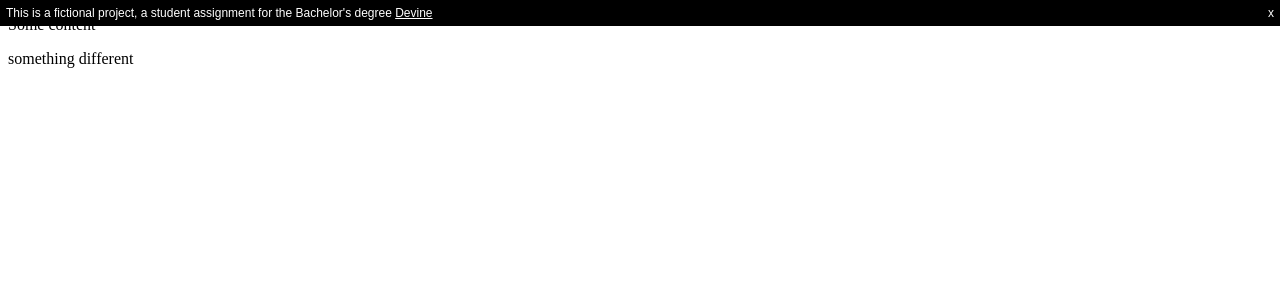
After one commit to devinekask/int3-vermeirekaat, a PHP site: template src/view/site/tutorial.php in a window 1280 px wide. The commit adds this page. Shown: the top 300 px of the page. Run offline with PHP 8.4, Linux system fonts and the light colour scheme; the template is opened without the code that fills it, so the values that code supplies are empty.

Commit message:
adding new page for tutorial #10

```diff
--- a/src/controller/SiteController.php
+++ b/src/controller/SiteController.php
@@ -14,4 +14,9 @@ class SiteController extends Controller {
 
         $this->set('title', 'Home');
     }
+
+    public function tutorial() {
+
+        $this->set('title', 'Turorial');
+    }
 }
--- a/src/index.php
+++ b/src/index.php
@@ -15,6 +15,10 @@ $routes = array(
   'home' => array(
     'controller' => 'Site',
     'action' => 'index'
+  ),
+  'tutorial' => array(
+    'controller' => 'Site',
+    'action' => 'tutorial'
   ),
 );
 
--- /dev/null
+++ b/src/view/site/tutorial.php
@@ -0,0 +1,7 @@
+<div class="horizontal__grid">
+  <p class="title">Some content</p>
+</div>
+
+<div>
+  <p class="cta cta--regular">something different</p>
+</div>
```
